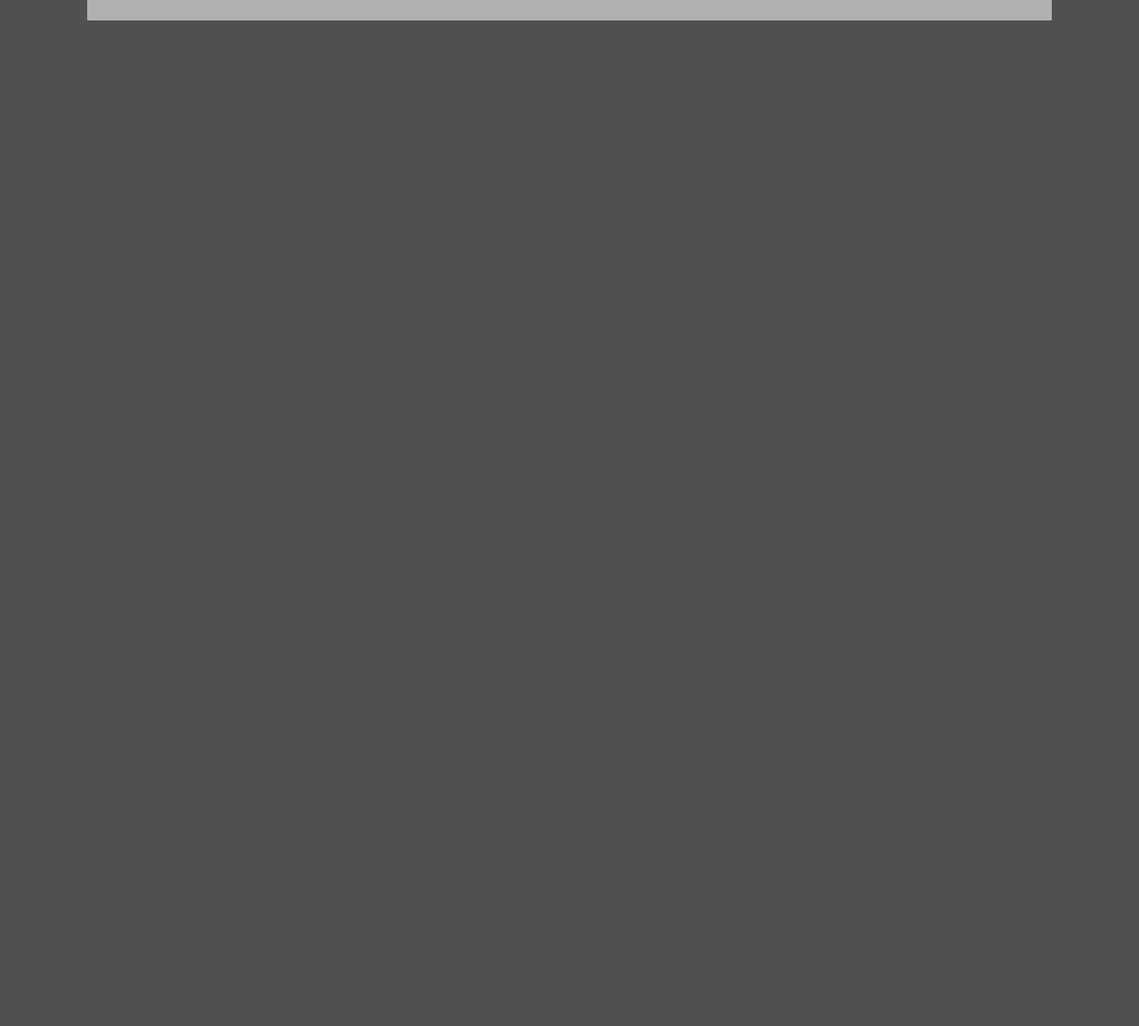
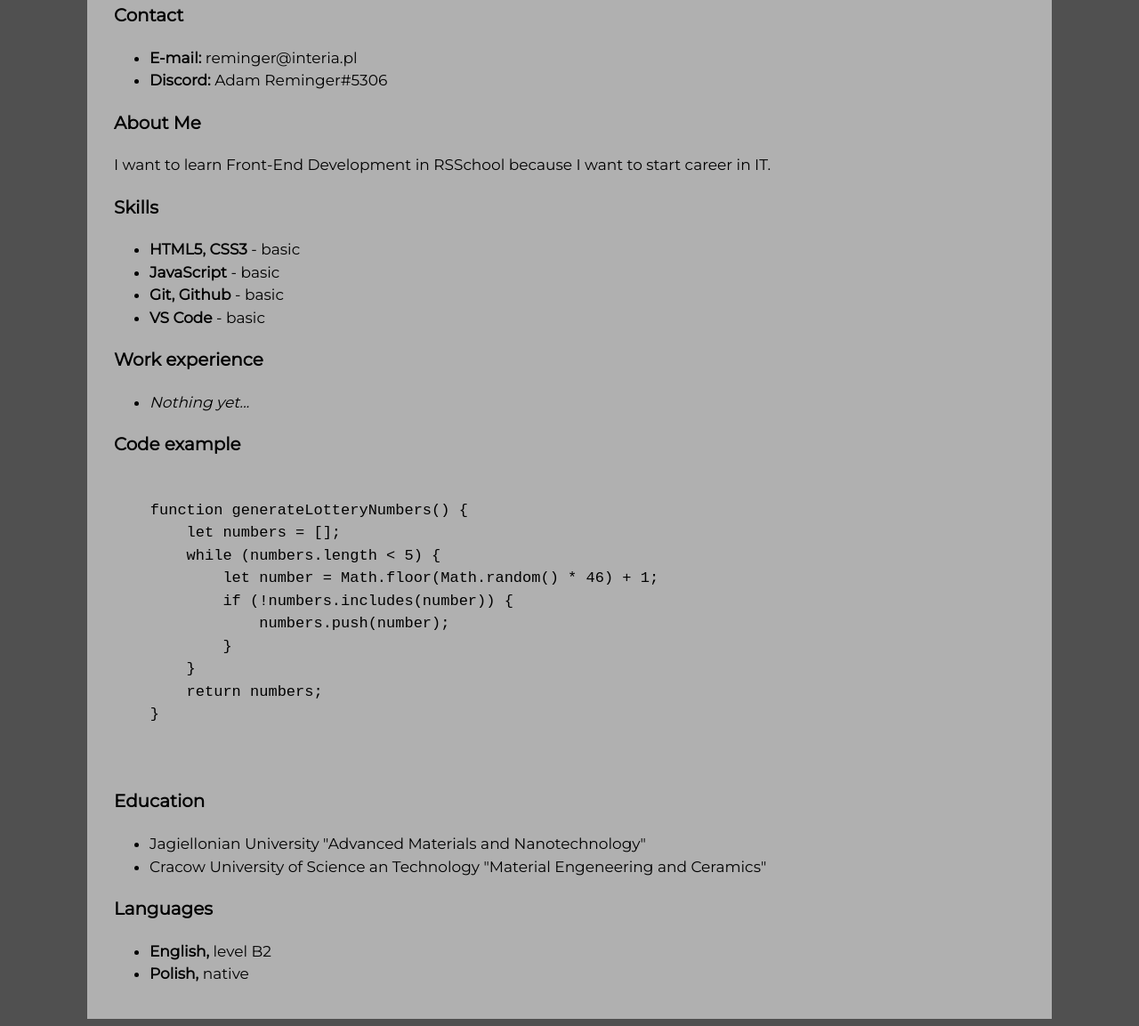
Before and after one commit to Adam-Reminger/rsschool-cv, a plain HTML site: page index.html in a window 1280 px wide. Shown: the part 429-1582 px from the top of the page at 89% size. Before the commit the page ends 800 px from the top, so only its background shows below. Drawn offline with Linux system fonts and the light colour scheme.

Commit message:
feat: added main element to html

```diff
--- a/index.html
+++ b/index.html
@@ -18,7 +18,63 @@
                 <h2></h2>
             </header>
             <main>
-
+                <section class="section" id="contacts">
+                    <h3>Contact</h3>
+                    <ul>
+                        <li><b>E-mail:</b> reminger@interia.pl</li>
+                        <li><b>Discord:</b> Adam Reminger#5306</li>
+                    </ul>
+                </section>
+                <section class="section" id="about">
+                    <h3>About Me</h3>
+                    <p>I want to learn Front-End Development in RSSchool because I want to start career in IT.</p>
+                </section>
+                <section class="section" id="skills">
+                    <h3>Skills</h3>
+                    <ul>
+                        <li><b>HTML5, CSS3</b> - basic</li>
+                        <li><b>JavaScript</b> - basic</li>
+                        <li><b>Git, Github</b> - basic</li>
+                        <li><b>VS Code</b> - basic</li>
+                    </ul>
+                </section>
+                <section class="section" id="experience">
+                    <h3>Work experience</h3>
+                    <ul>
+                        <li><i>Nothing yet...</i></li>
+                    </ul>
+                </section>
+                <section class="section" id="code">
+                    <h3>Code example</h3>
+                    <pre>
+                        <code>
+    function generateLotteryNumbers() {
+        let numbers = [];
+        while (numbers.length < 5) {
+            let number = Math.floor(Math.random() * 46) + 1;
+            if (!numbers.includes(number)) {
+                numbers.push(number);
+            }
+        }
+        return numbers;
+    }
+                        </code>
+                    </pre>
+                </section>
+                <section class="section" id="education">
+                    <h3>Education</h3>
+                    <ul>
+                        <li>Jagiellonian University "Advanced Materials and Nanotechnology"</li>
+                        <li>Cracow University of Science an Technology "Material Engeneering and Ceramics"</li>
+                    </ul>
+                </section>
+                <section class="section" id="languages">
+                    <h3>Languages</h3>
+                    <ul>
+                        <li><b>English,</b> level B2</li>
+                        <li><b>Polish,</b> native</li>
+                    </ul>
+                </section>
             </main>
         </div>
     </body>
```
